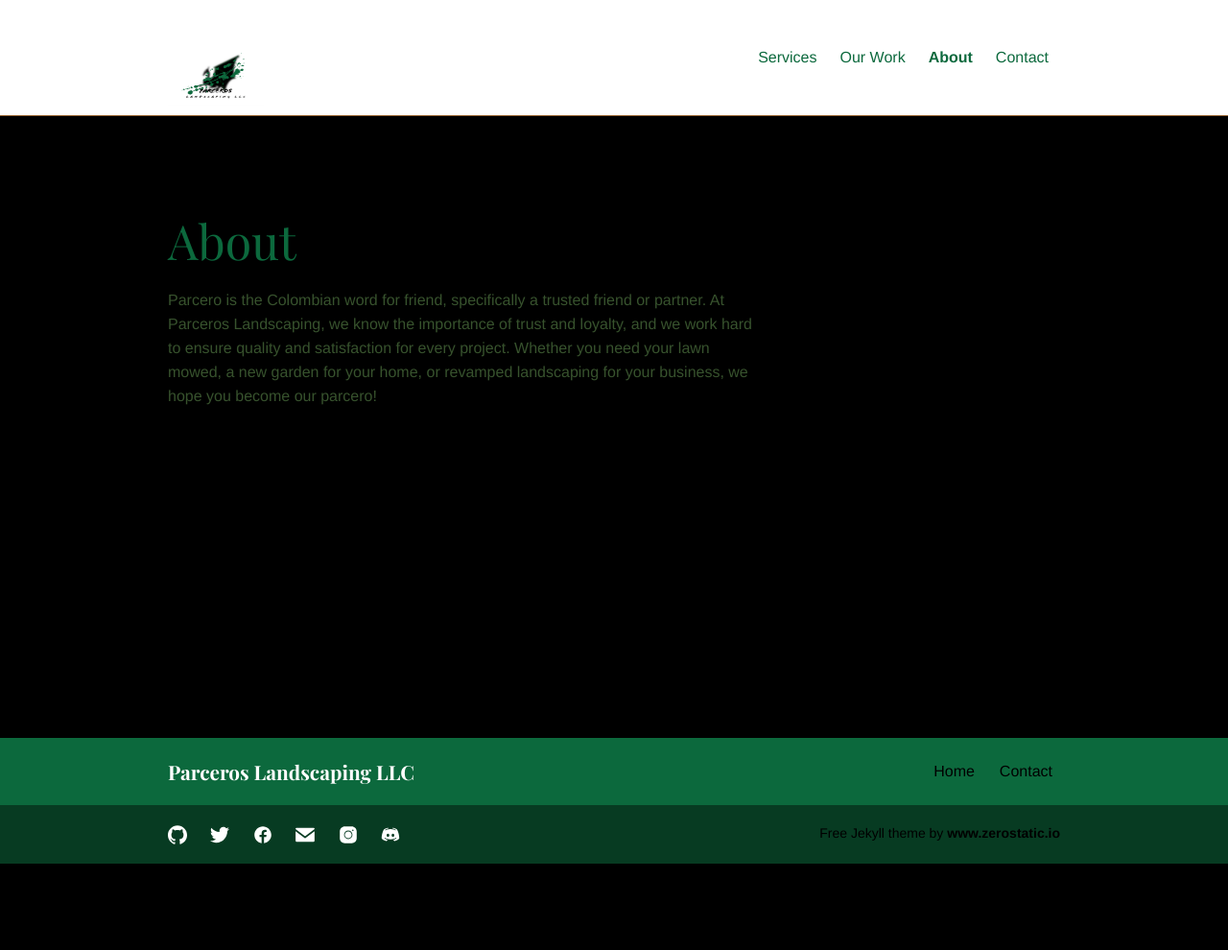
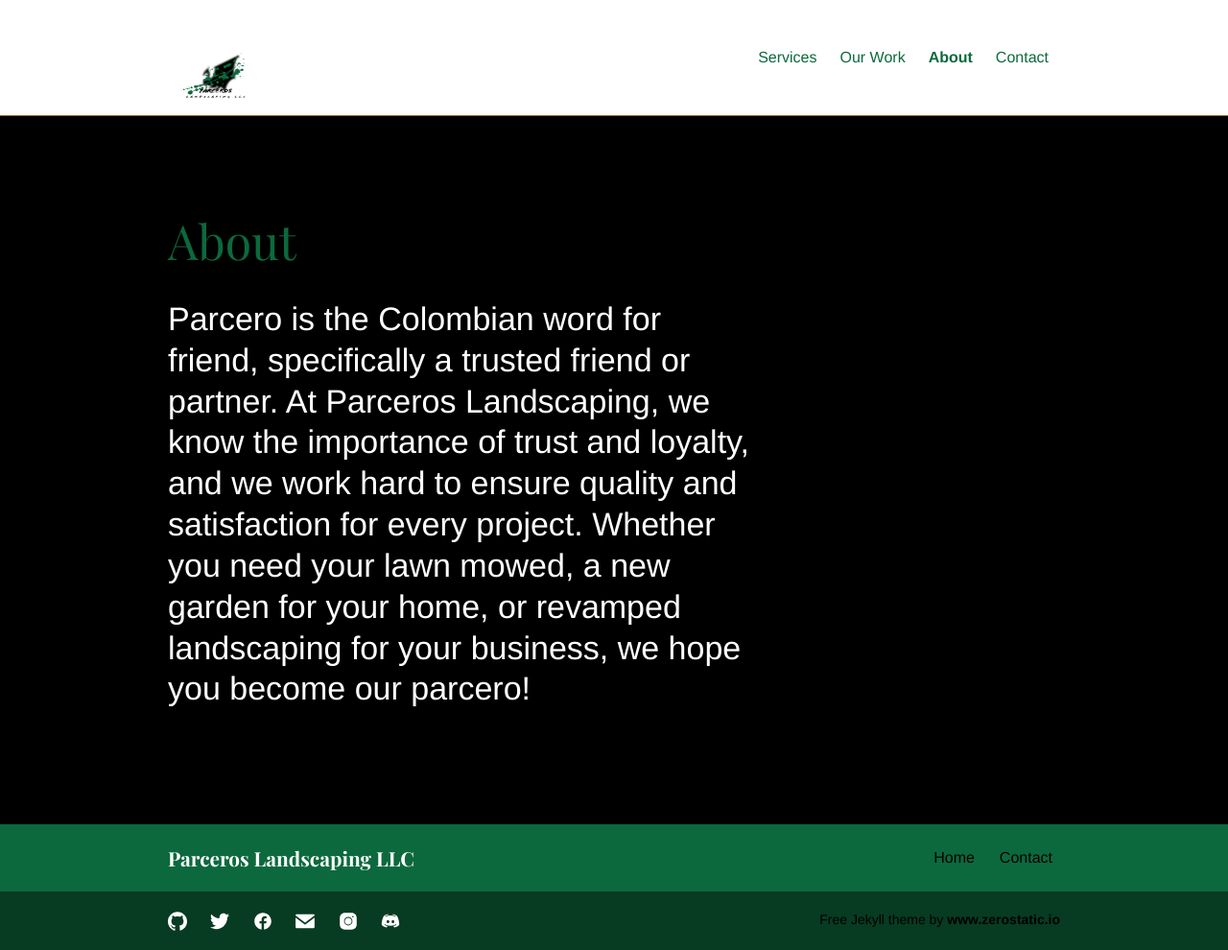
Before and after one commit to greesman/parceroslandscapingllc, a Jekyll site: the page built from about.md, in a window 1280 px wide. Shown: the whole page at 96% size. Built offline with Jekyll 4.4.1, drawn with Linux system fonts in a browser that asks for light colours; before the commit the page ends 900 px from its top, so only the background shows below that.

Commit message:
Update about.md

```diff
--- a/about.md
+++ b/about.md
@@ -5,4 +5,4 @@ description: About
 bodyClass: page-about
 ---
 
-Parcero is the Colombian word for friend, specifically a trusted friend or partner. At Parceros Landscaping, we know the importance of trust and loyalty, and we work hard to ensure quality and satisfaction for every project. Whether you need your lawn mowed, a new garden for your home, or revamped landscaping for your business, we hope you become our parcero!
+# <span style="color:white"> Parcero is the Colombian word for friend, specifically a trusted friend or partner. At Parceros Landscaping, we know the importance of trust and loyalty, and we work hard to ensure quality and satisfaction for every project. Whether you need your lawn mowed, a new garden for your home, or revamped landscaping for your business, we hope you become our parcero! </span>
```
